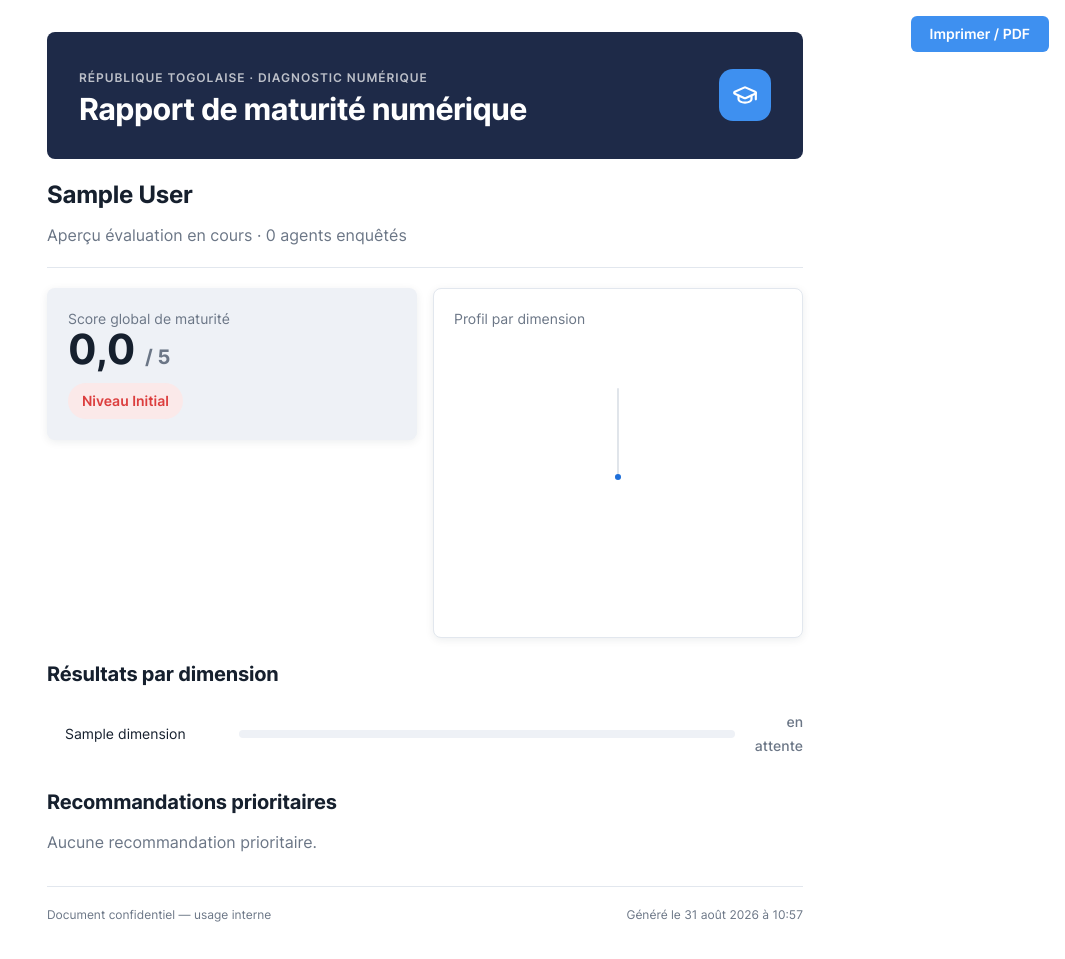
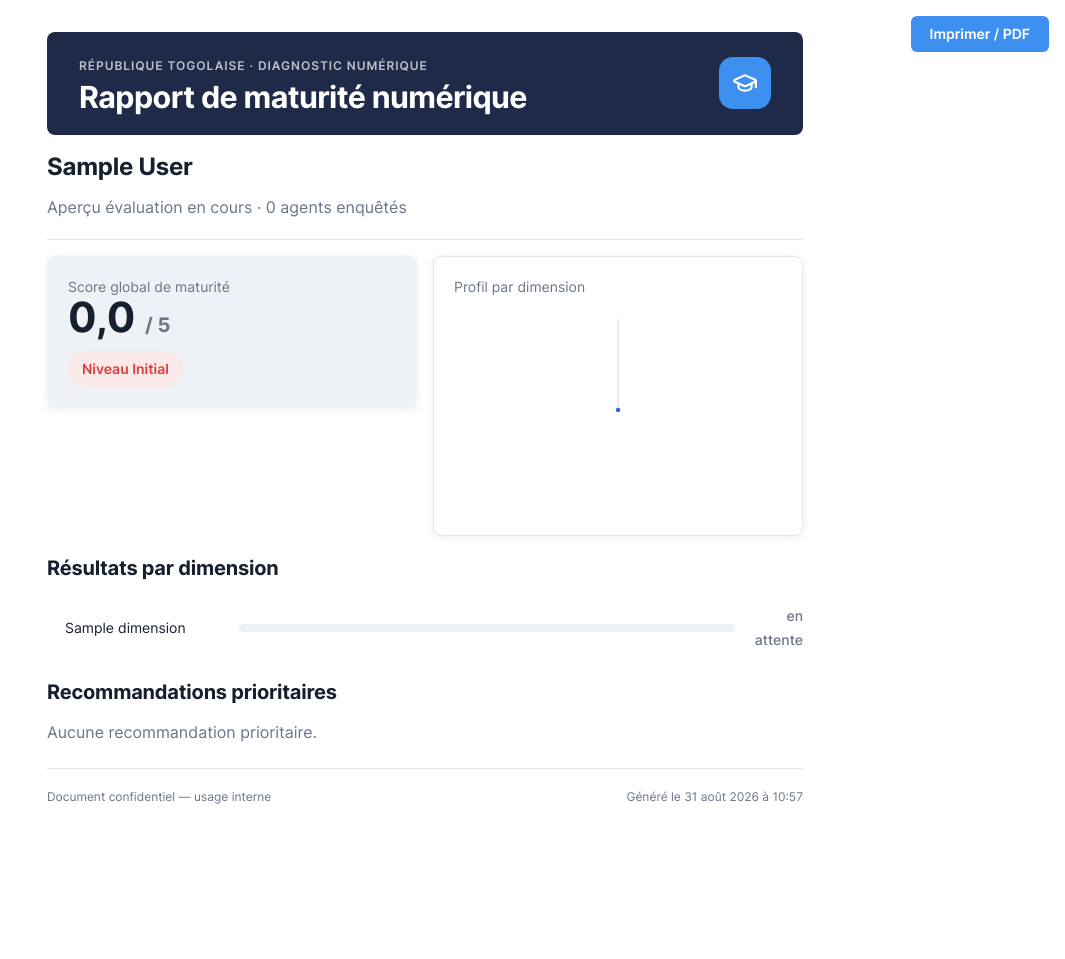
Before and after one commit to feliciadesouza/maturite_numerique, a Django app: page /administrations/1/rapport/ in a window 1280 px wide. Shown: the whole page, without its empty margins (215-1280 px from the left). After the commit the page ends 804 px from the top, so only its background shows below. Run offline with Django 5.2, Linux system fonts and the light colour scheme; a user stored in the database is signed in; tables that the repository leaves empty hold one stand-in row (values such as "Sample post"); data that the repository does not hold is empty.

Commit message:
fix(rapport): radar sans marge d'etiquettes + espacements -> 1 page, radar plus grand

```diff
--- a/maturite_numerique/core/templates/app/dsi/rapport.html
+++ b/maturite_numerique/core/templates/app/dsi/rapport.html
@@ -11,7 +11,7 @@
     @page { size: A4; margin: 12mm; }
     html, body, .rapport { background: #fff !important; }
     .rapport { max-width: 820px; margin: 0 auto; padding: var(--sp-8); }
-    .rapport__band { background: var(--navy); color: #fff; padding: var(--sp-8);
+    .rapport__band { background: var(--navy); color: #fff; padding: var(--sp-5) var(--sp-8);
       border-radius: var(--r-card); display: flex; justify-content: space-between; align-items: center; }
     .rapport__band .eyebrow { color: rgba(255,255,255,0.7); }
     .rapport__band h1 { color: #fff; margin-top: 4px; font-size: 1.9rem; line-height: 1.15;
@@ -19,18 +19,18 @@
     .rapport__band .mark { width: 52px; height: 52px; border-radius: 14px; background: var(--blue-500);
       display: grid; place-items: center; flex: none; }
     .rapport__band .mark svg { width: 26px; height: 26px; }
-    .rapport section { margin-top: var(--sp-5); }
+    .rapport section { margin-top: var(--sp-4); }
     .rapport h2 { font-size: var(--fs-h3); margin-bottom: var(--sp-3); }
     .rapport .card { padding: var(--sp-5); }
     .rapport .dash-grid > .card:first-child { background: var(--surface-alt); border-color: transparent; }
-    .rapport .radar-svg { max-width: 280px; }
+    .rapport .radar-svg { max-width: 210px; }
     .rapport .dimbar__fill { border-radius: var(--r-pill); }
     .rapport__rule { border: 0; border-top: 1px solid var(--border); margin: var(--sp-5) 0 0; }
     .rapport .reco-item { align-items: center; }
     .rapport .reco-num { flex: none; width: 28px; height: 28px; border-radius: 50%;
       background: var(--blue-500); color: #fff; font-weight: 700; font-size: var(--fs-sm);
       display: inline-block; text-align: center; line-height: 28px; }
-    .rapport__foot { margin-top: var(--sp-8); padding-top: var(--sp-4); border-top: 1px solid var(--border);
+    .rapport__foot { margin-top: var(--sp-6); padding-top: var(--sp-4); border-top: 1px solid var(--border);
       display: flex; justify-content: space-between; font-size: var(--fs-cap); color: var(--text-muted); }
     .print-btn { position: fixed; top: 16px; right: 16px; }
     @media print { .print-btn { display: none; } .rapport { padding: 0; } .rapport__band { border-radius: 0; } }
--- a/maturite_numerique/core/views.py
+++ b/maturite_numerique/core/views.py
@@ -723,13 +723,15 @@ def administration_resultats(request, administration_id):
 PALETTE_COMPARAISON = ["#3e90f0", "#4fbf88", "#8b6fe0", "#f2b33d", "#e85d74", "#16202e"]
 
 
-def svg_radar(labels, series, taille=240):
+def svg_radar(labels, series, taille=240, marge=44):
     """
     Géométrie d'un radar en SVG (rendu sans JavaScript, pour le rapport PDF).
     `series` : [{nom, valeurs (0-5), couleur}].
+    `marge` : espace réservé autour pour les étiquettes d'axes ; le réduire
+    quand le radar est affiché sans étiquettes (il remplit alors le cadre).
     """
     cx = cy = taille / 2
-    rayon = taille / 2 - 44
+    rayon = taille / 2 - marge
     n = len(labels) or 1
     angles = [(-math.pi / 2) + i * (2 * math.pi / n) for i in range(n)]
 
@@ -904,6 +906,7 @@ def rapport_administration(request, administration_id):
                 "valeurs": [s["score"] or 0 for s in resultat.scores_dimensions],
                 "couleur": "#1e6fd9",
             }],
+            marge=16,
         ),
         "total_agents": sum(resultat.distribution.values()),
         "dist_max": max(resultat.distribution.values()) or 1,
```
